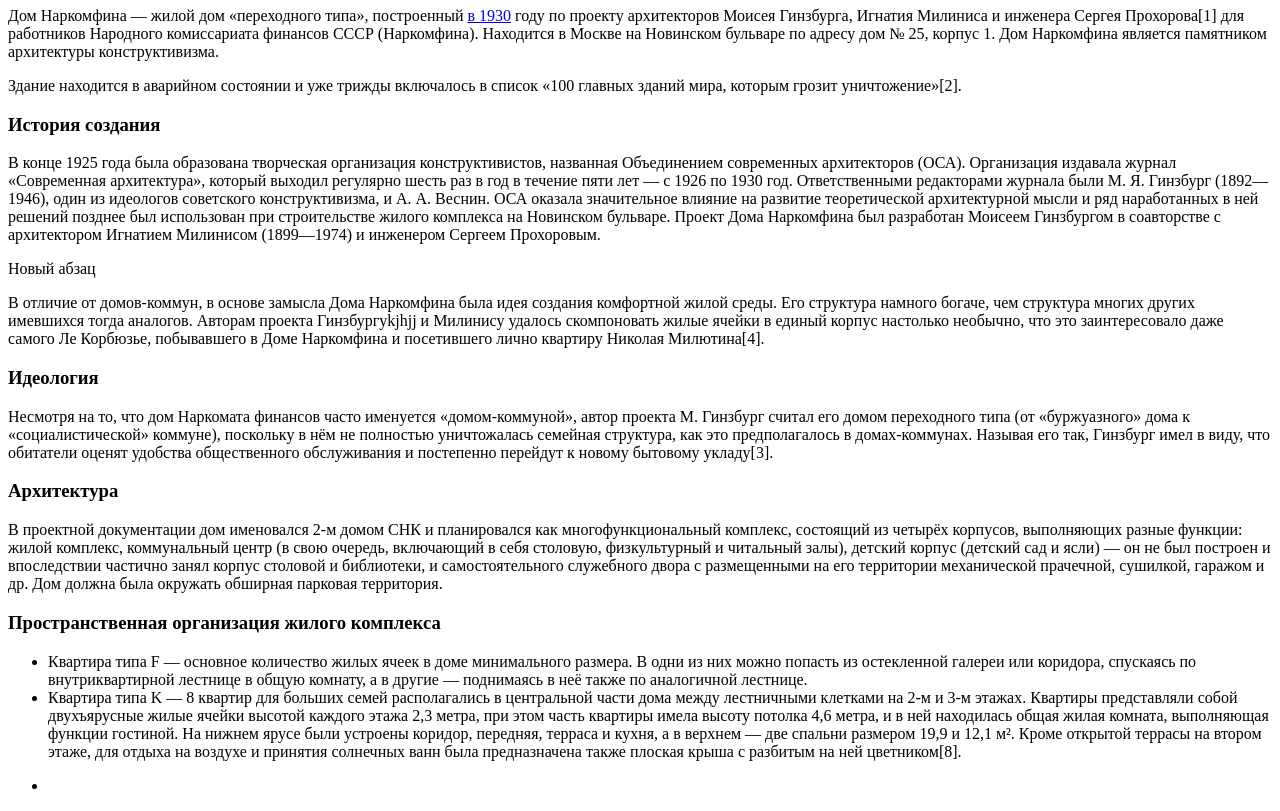
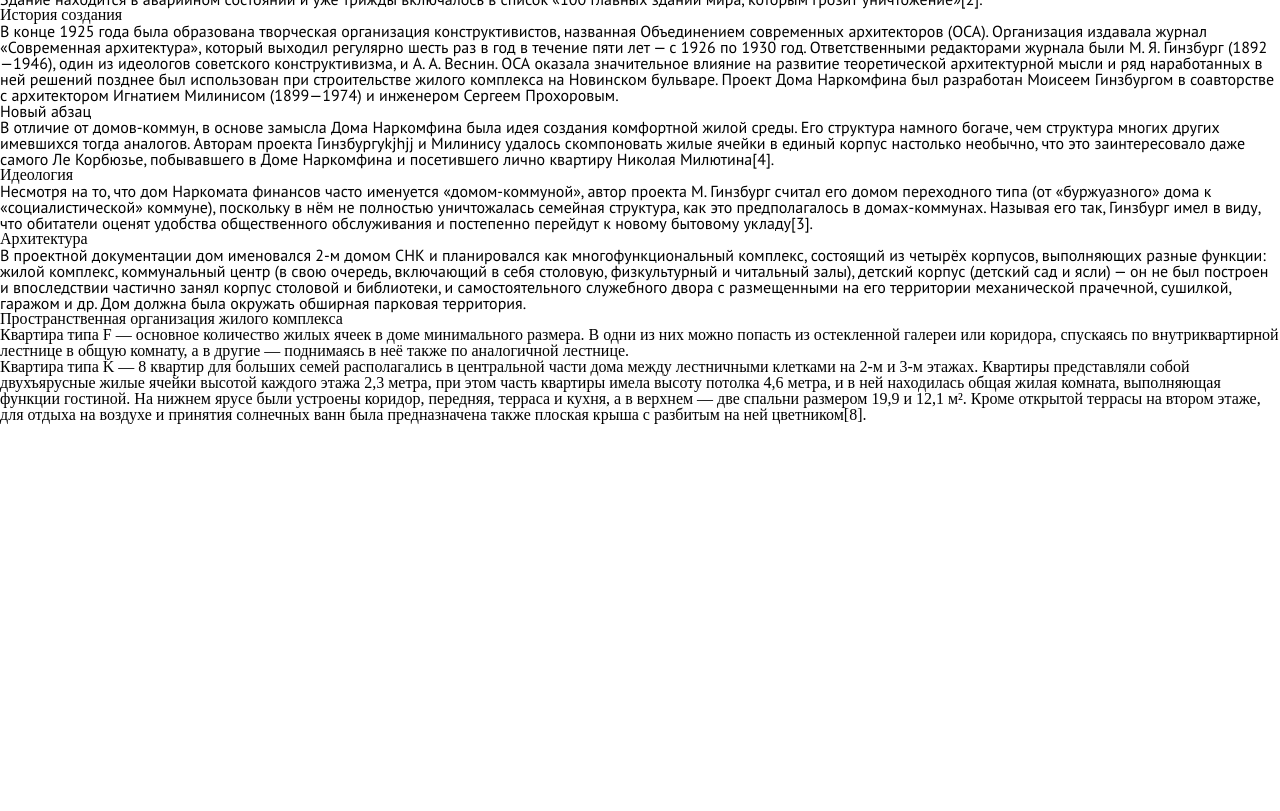
Before and after one commit to evgeny-matveev/3OTR-hse-2018-09-18, a plain HTML site: page index.html in a window 1280 px wide. Shown: the part 73-884 px from the top of the page. After the commit the page ends 800 px from the top, so only its background shows below. Drawn offline with Linux system fonts and the light colour scheme; a web font is replaced by a local one.

Commit message:
Попробовали стили

```diff
--- a/index.html
+++ b/index.html
@@ -3,13 +3,15 @@
   <head>
     <meta charset="utf-8">
     <title>Дом Наркомфина</title>
+    <link rel="stylesheet" href="styles/style.css">
+    <link href="https://fonts.googleapis.com/css?family=PT+Sans|PT+Sans+Caption" rel="stylesheet">
   </head>
   <body>
     <h1>Большой Дом Наркомфина</h1>
-    <p>Дом Наркомфина — жилой дом «переходного типа», построенный <a href="https://ru.wikipedia.org/wiki/1930_%D0%B3%D0%BE%D0%B4">в 1930</a> году по проекту архитекторов Моисея Гинзбурга, Игнатия Милиниса и инженера Сергея Прохорова[1] для работников Народного комиссариата финансов СССР (Наркомфина). Находится в Москве на Новинском бульваре по адресу дом № 25, корпус 1. Дом Наркомфина является памятником архитектуры конструктивизма.</p>
+    <p style="color:red;">Дом Наркомфина — жилой дом «переходного типа», построенный <a href="https://ru.wikipedia.org/wiki/1930_%D0%B3%D0%BE%D0%B4">в 1930</a> году по проекту архитекторов Моисея Гинзбурга, Игнатия Милиниса и инженера Сергея Прохорова[1] для работников Народного комиссариата финансов СССР (Наркомфина). Находится в Москве на Новинском бульваре по адресу дом № 25, корпус 1. Дом Наркомфина является памятником архитектуры конструктивизма.</p>
     <p>Здание находится в аварийном состоянии и уже трижды включалось в список «100 главных зданий мира, которым грозит уничтожение»[2].</p>
 
-      <h3>История создания</h3>
+    <h3>История создания</h3>
     <p>
       В конце 1925 года была образована творческая организация конструктивистов, названная Объединением современных архитекторов (ОСА). Организация издавала журнал «Современная архитектура», который выходил регулярно шесть раз в год в течение пяти лет — с 1926 по 1930 год. Ответственными редакторами журнала были М. Я. Гинзбург (1892—1946), один из идеологов советского конструктивизма, и А. А. Веснин. ОСА оказала значительное влияние на развитие теоретической архитектурной мысли и ряд наработанных в ней решений позднее был использован при строительстве жилого комплекса на Новинском бульваре. Проект Дома Наркомфина был разработан Моисеем Гинзбургом в соавторстве с архитектором Игнатием Милинисом (1899—1974) и инженером Сергеем Прохоровым.
     </p>
--- /dev/null
+++ b/styles/style.css
@@ -0,0 +1,56 @@
+/* http://meyerweb.com/eric/tools/css/reset/
+   v2.0 | 20110126
+   License: none (public domain)
+*/
+
+html, body, div, span, applet, object, iframe,
+h1, h2, h3, h4, h5, h6, p, blockquote, pre,
+a, abbr, acronym, address, big, cite, code,
+del, dfn, em, img, ins, kbd, q, s, samp,
+small, strike, strong, sub, sup, tt, var,
+b, u, i, center,
+dl, dt, dd, ol, ul, li,
+fieldset, form, label, legend,
+table, caption, tbody, tfoot, thead, tr, th, td,
+article, aside, canvas, details, embed,
+figure, figcaption, footer, header, hgroup,
+menu, nav, output, ruby, section, summary,
+time, mark, audio, video {
+	margin: 0;
+	padding: 0;
+	border: 0;
+	font-size: 100%;
+	font: inherit;
+	vertical-align: baseline;
+}
+/* HTML5 display-role reset for older browsers */
+article, aside, details, figcaption, figure,
+footer, header, hgroup, menu, nav, section {
+	display: block;
+}
+body {
+	line-height: 1;
+}
+ol, ul {
+	list-style: none;
+}
+blockquote, q {
+	quotes: none;
+}
+blockquote:before, blockquote:after,
+q:before, q:after {
+	content: '';
+	content: none;
+}
+table {
+	border-collapse: collapse;
+	border-spacing: 0;
+}
+
+/* My styles */
+h1 {
+  font-family: "PT Sans Caption", sans-serif;
+}
+p {
+  font-family: 'PT Sans', sans-serif;
+}
```
